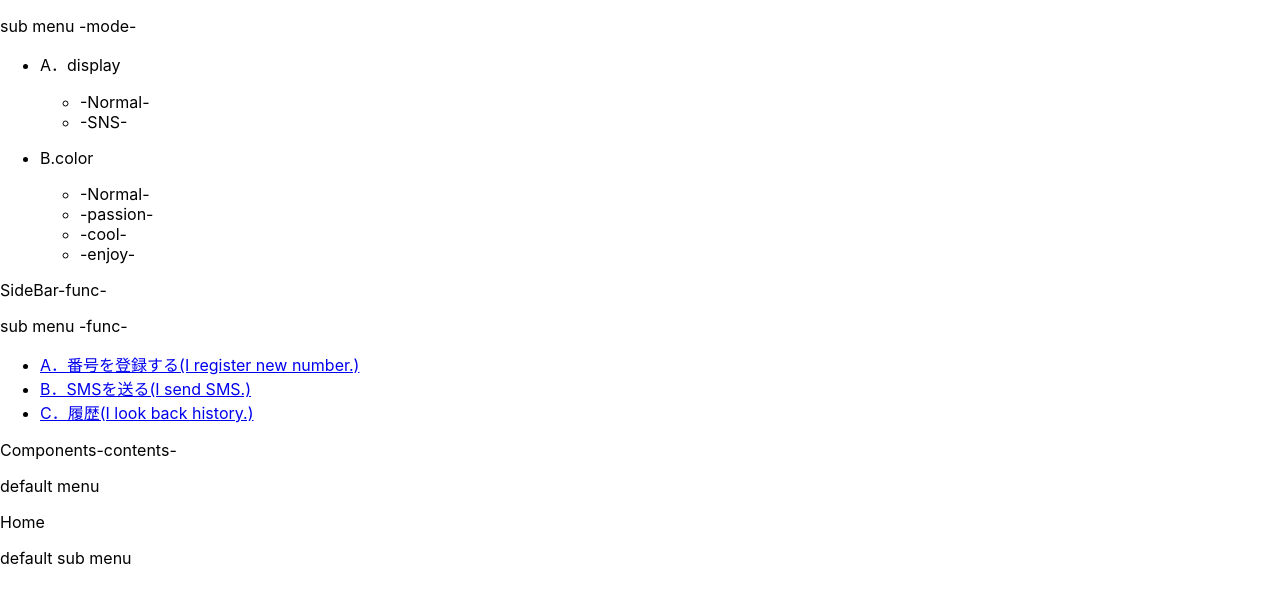
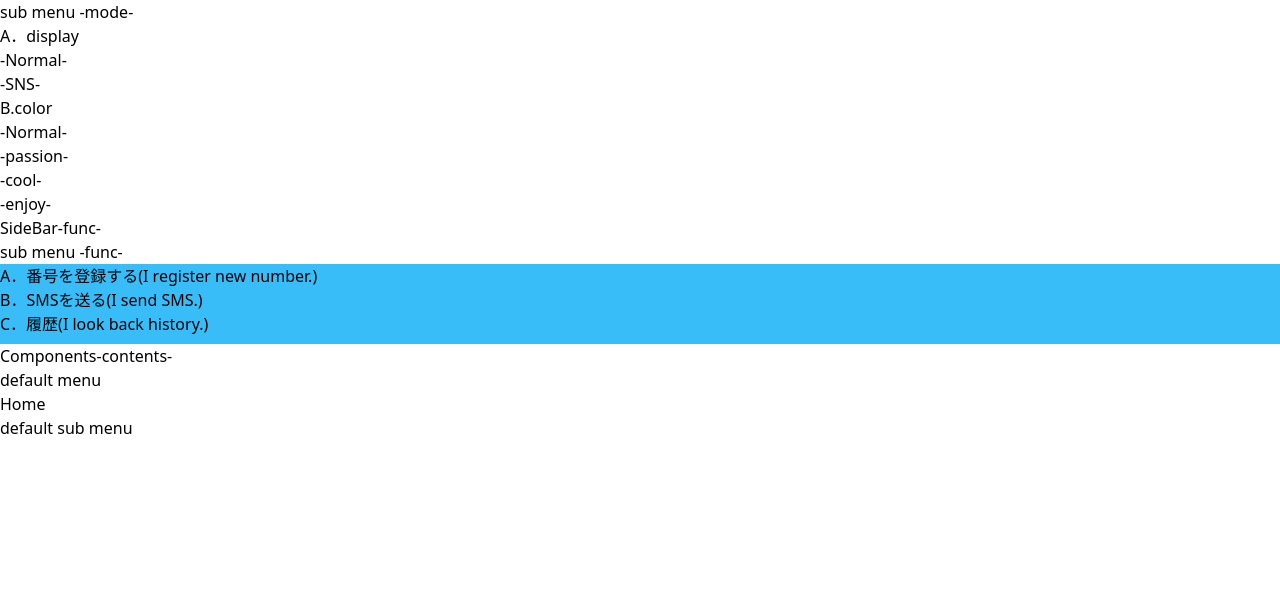
Before and after one commit to JunSecondStart/sms_first, a React (Create React App) app: page / in a window 1280 px wide. Shown: the top 604 px of the page. Built offline with nearby package versions, Linux system fonts and the light colour scheme.

Commit message:
install postCSS,tailwindCSS&display them, OK.

```diff
--- /dev/null
+++ b/src/App.css
@@ -0,0 +1,3 @@
+@tailwind base;
+@tailwind components;
+@tailwind utilities;
--- a/src/App.tsx
+++ b/src/App.tsx
@@ -1,11 +1,16 @@
 import React from 'react';
-import './App.css';
 import { Pages } from './views/pages';
+import "./App.css"
 
 export const App = () => {
   return (
-    <div>
-      <Pages />
-    </div>
+    <>
+      <head>
+        <link href="./App.css" rel="stylesheet"/>
+      </head>
+      <div>
+        <Pages />
+      </div>
+    </>
   );
 }
--- a/src/index.css
+++ b/src/index.css
@@ -1,13 +1,3 @@
-body {
-  margin: 0;
-  font-family: -apple-system, BlinkMacSystemFont, 'Segoe UI', 'Roboto', 'Oxygen',
-    'Ubuntu', 'Cantarell', 'Fira Sans', 'Droid Sans', 'Helvetica Neue',
-    sans-serif;
-  -webkit-font-smoothing: antialiased;
-  -moz-osx-font-smoothing: grayscale;
-}
-
-code {
-  font-family: source-code-pro, Menlo, Monaco, Consolas, 'Courier New',
-    monospace;
-}
+@tailwind base;
+@tailwind components;
+@tailwind utilities;
--- a/src/views/pages/SideBar/index.tsx
+++ b/src/views/pages/SideBar/index.tsx
@@ -1,11 +1,12 @@
 import React from "react";
 import { Link } from "react-router-dom";
+import './../../../index.css';
 
 export const SideBar: React.FC = () => {
   return (
     <>
         <p>sub menu -func-</p>
-        <ul>
+        <ul className="bg-sky-400 h-20">
             <li><Link to="/create_register">A．番号を登録する(I register new number.)</Link></li>
             <li><Link to="/send_sms">B．SMSを送る(I send SMS.)</Link></li>
             <li><Link to="/look_back_history">C．履歴(I look back history.)</Link></li>
--- a/src/views/pages/index.tsx
+++ b/src/views/pages/index.tsx
@@ -5,6 +5,7 @@ import { DefaultSecond } from "../components/DefaultSecond";
 import { DefaultThird } from "../components/DefaultThird";
 import { SideBar } from"./SideBar";
 import { NaviBar } from "./NaviBar";
+import './../../index.css';
 
 export const Pages: React.FC = () => {
   return (
--- /dev/null
+++ b/tailwind.config.js
@@ -0,0 +1,15 @@
+/** @type {import('tailwindcss').Config} */
+module.exports = {
+  content: [
+    "./src/**/*.{js,jsx,ts,tsx}",
+    "./node_modules/flowbite/**/*.{js,jsx,ts,tsx}",
+    "./src/**/**/*.{js,jsx,ts,tsx}",
+    "./node_modules/flowbite/**/**/*.{js,jsx,ts,tsx}",
+  ],
+  theme: {
+    extend: {},
+  },
+  plugins: [
+    require('flowbite/plugin')
+  ],
+};
--- a/tsconfig.json
+++ b/tsconfig.json
@@ -18,7 +18,7 @@
     "resolveJsonModule": true,
     "isolatedModules": true,
     "noEmit": true,
-    "jsx": "react-jsx"
+    "jsx": "preserve"
   },
   "include": [
     "src"
```
Also changed, not shown: package.json (+8 -1 lines), 2 other files (tests, documents, lock files or other folders).
